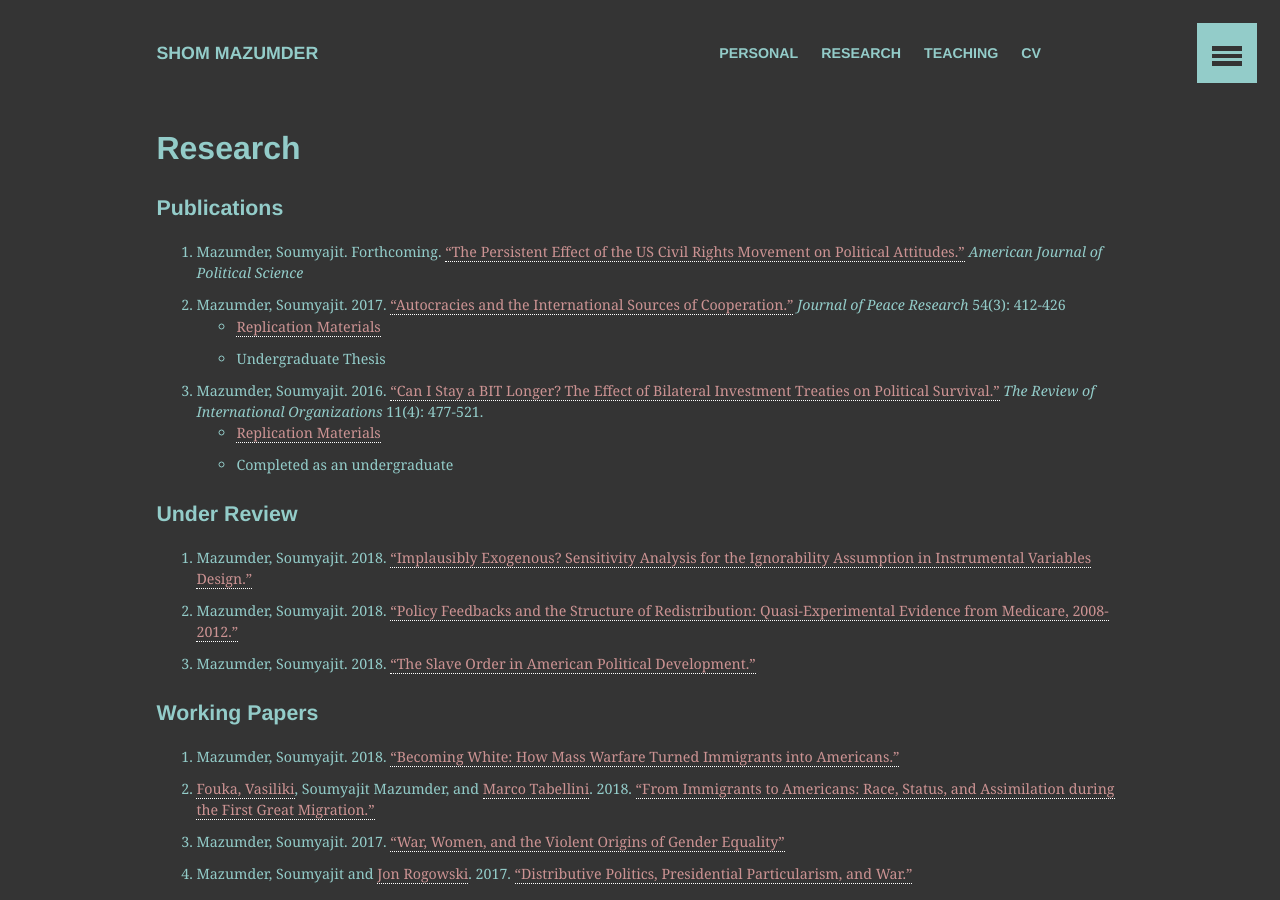
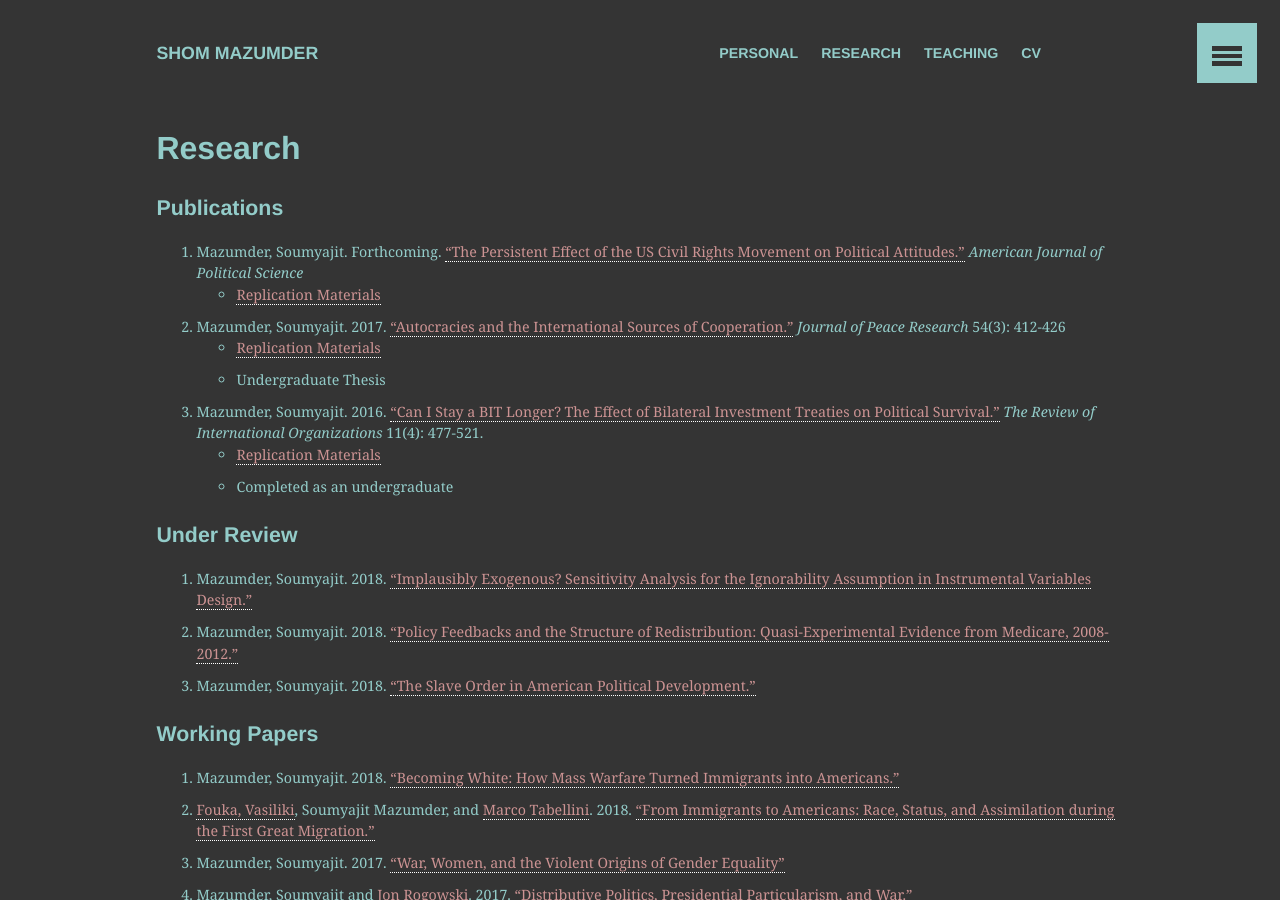
Before and after one commit to shommazumder/shommazumder.github.io-archive, a Jekyll site: the page built from _pages/research.md, in a window 1280 px wide and 900 px high. Built offline with Jekyll 4.4.1, drawn with Linux system fonts in a browser that asks for light colours.

Commit message:
added link to replication data for civil rights piece

```diff
--- a/_pages/research.md
+++ b/_pages/research.md
@@ -8,6 +8,7 @@ layout: archive
 #### Publications
 
 3. Mazumder, Soumyajit. Forthcoming. ["The Persistent Effect of the US Civil Rights Movement on Political Attitudes."](https://www.dropbox.com/s/16alco32l3seqq6/civ-rights-manuscript.pdf?raw=1) *American Journal of Political Science*
+	* [Replication Materials](https://dataverse.harvard.edu/dataset.xhtml?persistentId=doi:10.7910/DVN/WKJJ3Z)
 2. Mazumder, Soumyajit. 2017. ["Autocracies and the International Sources of Cooperation."](https://www.dropbox.com/s/nbke8xin0x31hy9/Mazumder_JPR_2017.pdf?raw=1) *Journal of Peace Research* 54\(3\): 412-426
 	* [Replication Materials](https://static-content.springer.com/esm/art%3A10.1007%2Fs11558-015-9235-7/MediaObjects/11558_2015_9235_MOESM1_ESM.zip)
 	* Undergraduate Thesis
```
